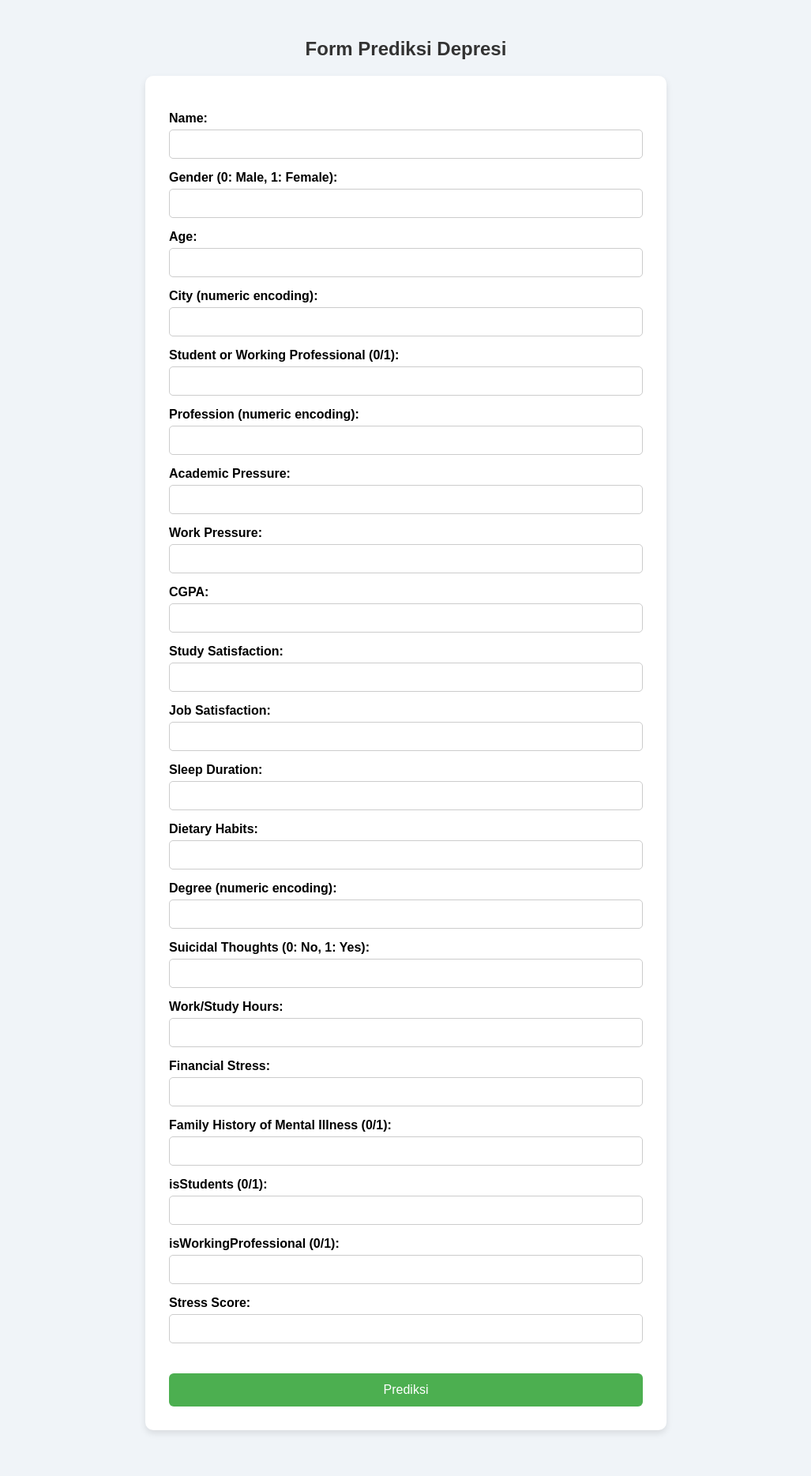
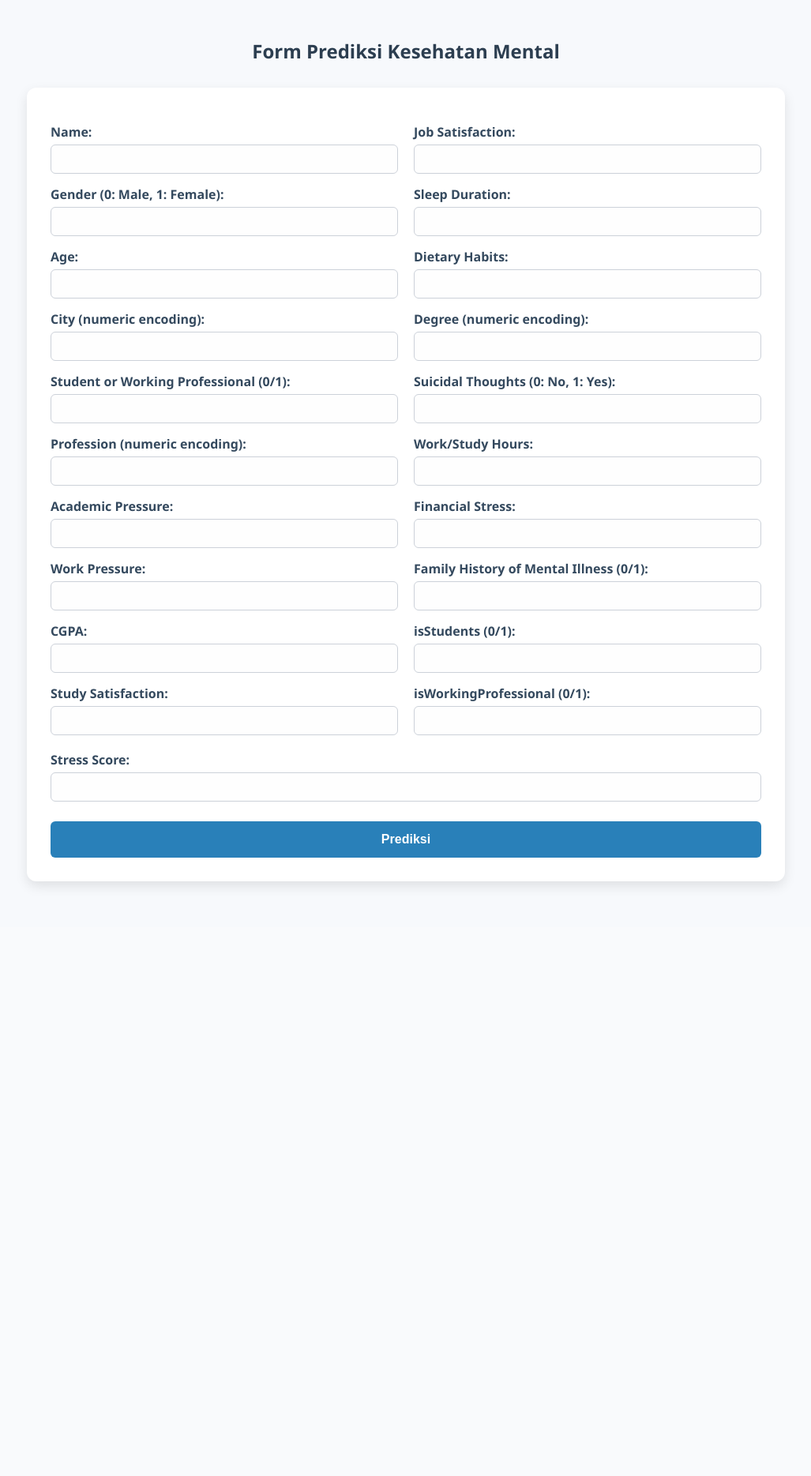
Before and after one commit to tennov1011/Project-Data-Mining, a Flask app: page / in a window 1280 px wide. Shown: the whole page at 79% size, without its empty margins (126-1153 px from the left). After the commit the page ends 1124 px from the top, so only its background shows below. Run offline with Flask 3, Linux system fonts and the light colour scheme; parts of the project's set-up code (start-up, migrations or seed data) failed here and were passed over.

Commit message:
new_html_css

```diff
--- a/Deployment/static/style.css
+++ b/Deployment/static/style.css
@@ -1,27 +1,41 @@
 body {
-    font-family: Arial, sans-serif;
-    background-color: #f0f4f8;
+    font-family: 'Segoe UI', Tahoma, Geneva, Verdana, sans-serif;
+    background-color: #f7f9fc;
     padding: 20px;
 }
 
 h2 {
-    color: #333;
+    color: #2c3e50;
     text-align: center;
+    margin-bottom: 30px;
 }
 
 form {
-    max-width: 600px;
+    max-width: 900px;
     margin: auto;
     padding: 30px;
-    background-color: white;
-    border-radius: 10px;
-    box-shadow: 0 4px 8px rgba(0,0,0,0.1);
+    background-color: #ffffff;
+    border-radius: 12px;
+    box-shadow: 0 6px 15px rgba(0, 0, 0, 0.1);
+}
+
+.form-container {
+    display: flex;
+    gap: 20px;
+    flex-wrap: wrap;
+    margin-bottom: 20px;
+}
+
+.form-column {
+    flex: 1;
+    min-width: 300px;
 }
 
 label {
     display: block;
     margin-top: 15px;
     font-weight: bold;
+    color: #34495e;
 }
 
 input[type="number"],
@@ -29,29 +43,32 @@ input[type="text"] {
     width: 100%;
     padding: 10px;
     margin-top: 5px;
-    border: 1px solid #ccc;
-    border-radius: 5px;
+    border: 1px solid #ccd1d9;
+    border-radius: 6px;
     box-sizing: border-box;
+    background-color: #fefefe;
 }
 
 input[type="submit"] {
-    margin-top: 20px;
+    margin-top: 25px;
     width: 100%;
-    padding: 12px;
-    background-color: #4CAF50;
+    padding: 14px;
+    background-color: #2980b9;
     color: white;
     border: none;
     border-radius: 6px;
     font-size: 16px;
+    font-weight: bold;
     cursor: pointer;
+    transition: background-color 0.3s ease;
 }
 
 input[type="submit"]:hover {
-    background-color: #45a049;
+    background-color: #2471a3;
 }
 
 h3 {
     text-align: center;
-    color: #444;
+    color: #2d3436;
     margin-top: 30px;
 }
--- a/Deployment/templates/index.html
+++ b/Deployment/templates/index.html
@@ -5,33 +5,42 @@
     <link rel="stylesheet" href="{{ url_for('static', filename='style.css') }}">
 </head>
 <body>
-    <h2>Form Prediksi Depresi</h2>
+    <h2>Form Prediksi Kesehatan Mental</h2>
     <form method="POST" action="/predict">
-        <!-- Semua input disesuaikan dengan urutan fitur model -->
-        <label>Name:</label><input type="text" name="Name"><br>
-        <label>Gender (0: Male, 1: Female):</label><input type="number" name="Gender"><br>
-        <label>Age:</label><input type="number" name="Age" step="any"><br>
-        <label>City (numeric encoding):</label><input type="number" name="City"><br>
-        <label>Student or Working Professional (0/1):</label><input type="number" name="Working Professional or Student"><br>
-        <label>Profession (numeric encoding):</label><input type="number" name="Profession"><br>
-        <label>Academic Pressure:</label><input type="number" name="Academic Pressure" step="any"><br>
-        <label>Work Pressure:</label><input type="number" name="Work Pressure" step="any"><br>
-        <label>CGPA:</label><input type="number" name="CGPA" step="any"><br>
-        <label>Study Satisfaction:</label><input type="number" name="Study Satisfaction" step="any"><br>
-        <label>Job Satisfaction:</label><input type="number" name="Job Satisfaction" step="any"><br>
-        <label>Sleep Duration:</label><input type="number" name="Sleep Duration" step="any"><br>
-        <label>Dietary Habits:</label><input type="number" name="Dietary Habits" step="any"><br>
-        <label>Degree (numeric encoding):</label><input type="number" name="Degree"><br>
-        <label>Suicidal Thoughts (0: No, 1: Yes):</label><input type="number" name="Have you ever had suicidal thoughts ?"><br>
-        <label>Work/Study Hours:</label><input type="number" name="Work/Study Hours" step="any"><br>
-        <label>Financial Stress:</label><input type="number" name="Financial Stress" step="any"><br>
-        <label>Family History of Mental Illness (0/1):</label><input type="number" name="Family History of Mental Illness"><br>
-        <label>isStudents (0/1):</label><input type="number" name="isStudents"><br>
-        <label>isWorkingProfessional (0/1):</label><input type="number" name="isWorkingProfessional"><br>
-        <label>Stress Score:</label><input type="number" name="Stress_Score" step="any"><br>
-        <br>
+        <div class="form-container">
+            <!-- Left column -->
+            <div class="form-column">
+                <label>Name:</label><input type="text" name="Name">
+                <label>Gender (0: Male, 1: Female):</label><input type="number" name="Gender">
+                <label>Age:</label><input type="number" name="Age" step="any">
+                <label>City (numeric encoding):</label><input type="number" name="City">
+                <label>Student or Working Professional (0/1):</label><input type="number" name="Working Professional or Student">
+                <label>Profession (numeric encoding):</label><input type="number" name="Profession">
+                <label>Academic Pressure:</label><input type="number" name="Academic Pressure" step="any">
+                <label>Work Pressure:</label><input type="number" name="Work Pressure" step="any">
+                <label>CGPA:</label><input type="number" name="CGPA" step="any">
+                <label>Study Satisfaction:</label><input type="number" name="Study Satisfaction" step="any">
+            </div>
+
+            <!-- Right column -->
+            <div class="form-column">
+                <label>Job Satisfaction:</label><input type="number" name="Job Satisfaction" step="any">
+                <label>Sleep Duration:</label><input type="number" name="Sleep Duration" step="any">
+                <label>Dietary Habits:</label><input type="number" name="Dietary Habits" step="any">
+                <label>Degree (numeric encoding):</label><input type="number" name="Degree">
+                <label>Suicidal Thoughts (0: No, 1: Yes):</label><input type="number" name="Have you ever had suicidal thoughts ?">
+                <label>Work/Study Hours:</label><input type="number" name="Work/Study Hours" step="any">
+                <label>Financial Stress:</label><input type="number" name="Financial Stress" step="any">
+                <label>Family History of Mental Illness (0/1):</label><input type="number" name="Family History of Mental Illness">
+                <label>isStudents (0/1):</label><input type="number" name="isStudents">
+                <label>isWorkingProfessional (0/1):</label><input type="number" name="isWorkingProfessional">
+            </div>
+        </div>
+
+        <label>Stress Score:</label><input type="number" name="Stress_Score" step="any">
         <input type="submit" value="Prediksi">
     </form>
+
     <h3>{{ prediction_text }}</h3>
 </body>
 </html>
```
Also changed, not shown: 1 other file.
